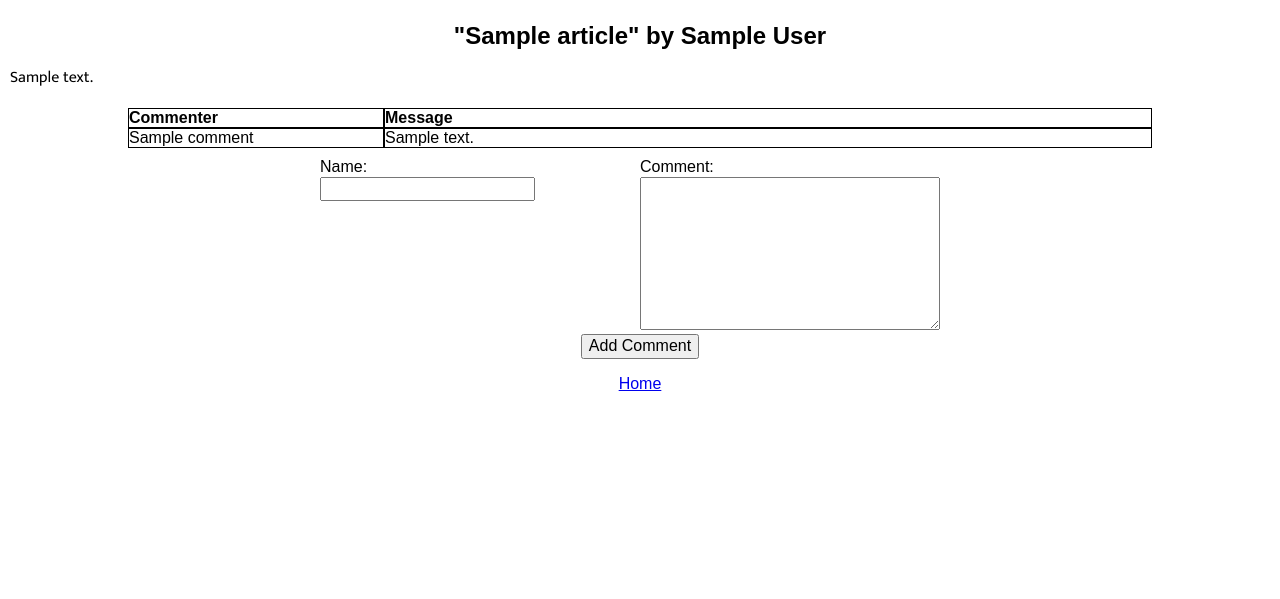
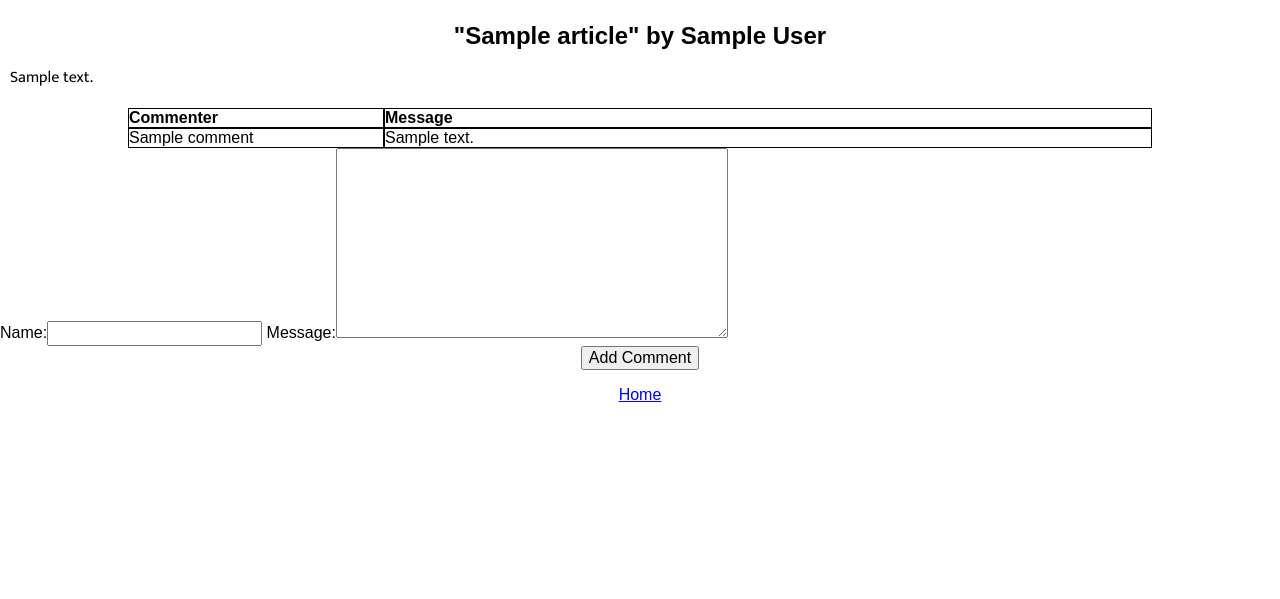
Before and after one commit to jeffreybyrne/0228-assignment3-blog, a Django app: page /post/1 in a window 1280 px wide. Shown: the part 58-657 px from the top of the page. Run offline with Django 3.2, Linux system fonts and the light colour scheme; tables that the repository leaves empty hold one stand-in row (values such as "Sample post"); some web fonts are replaced.

Commit message:
used the modelform for the comment section, but now the style is gone :(

```diff
--- a/blog/models.py
+++ b/blog/models.py
@@ -1,5 +1,5 @@
 from django.db import models
-
+from django import forms
 
 class Article(models.Model):
     title = models.CharField(max_length=255)
@@ -17,3 +17,10 @@ class Comment(models.Model):
     created_at = models.DateTimeField(auto_now_add=True)
     message = models.TextField()
     article = models.ForeignKey(Article, on_delete=models.CASCADE, related_name='comments')
+
+
+class CommentForm(forms.ModelForm):
+
+    class Meta:
+        model = Comment
+        fields = ['name', 'message']
--- a/blog/templates/post.html
+++ b/blog/templates/post.html
@@ -19,7 +19,8 @@
   <form action="{% url 'create_comment' %}" method="post">
   {% csrf_token %}
     <input type="hidden" name="post_num" value="{{ article.pk }}">
-    <section  class='new-comment-section'>
+    {{ form }}
+    <!-- <section  class='new-comment-section'>
       <section class='new-comment-name-section'>
         <label for="comment_name">
           <span>Name:</span>
@@ -33,7 +34,7 @@
           <br>
           <textarea name="comment_message" rows="8" cols="30"></textarea>
         </label>
-      </section>
+      </section> -->
       <section class='button-section'>
         <button type="submit" name="button">Add Comment</button>
       </section>
--- a/blog/views.py
+++ b/blog/views.py
@@ -1,6 +1,6 @@
 from django.http import HttpResponse, HttpResponseRedirect
 from django.shortcuts import render, redirect, get_object_or_404
-from blog.models import Article, Comment
+from blog.models import Article, Comment, CommentForm
 import datetime
 
 
@@ -22,7 +22,7 @@ def blog_post(request, id):
         comment_count = True
     else:
         comment_count = False
-    context = {'article': post, 'comments': comment_count}
+    context = {'article': post, 'comments': comment_count, 'form': CommentForm()}
     html = render(request, 'post.html', context)
     return HttpResponse(html)
 
```
